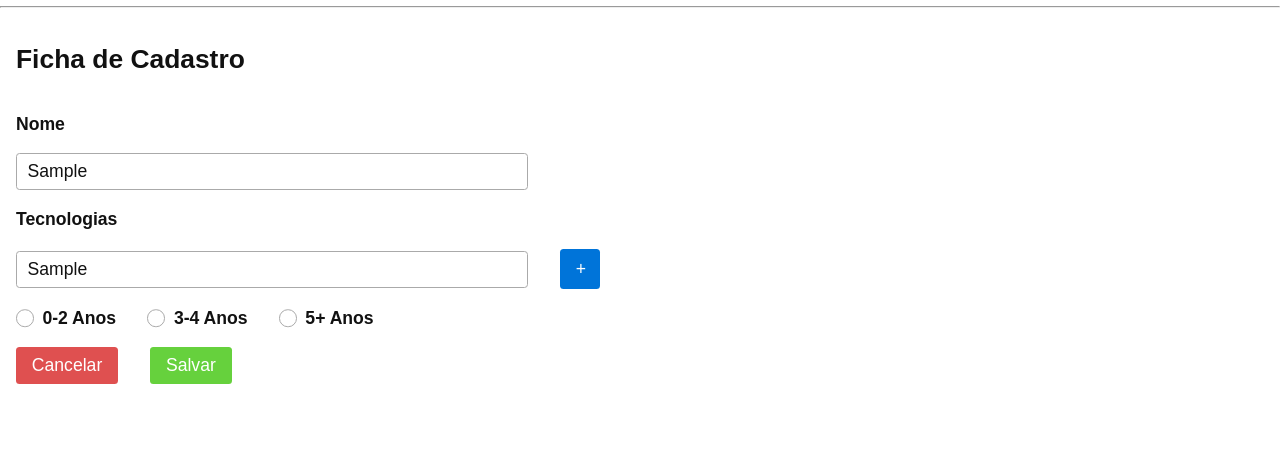
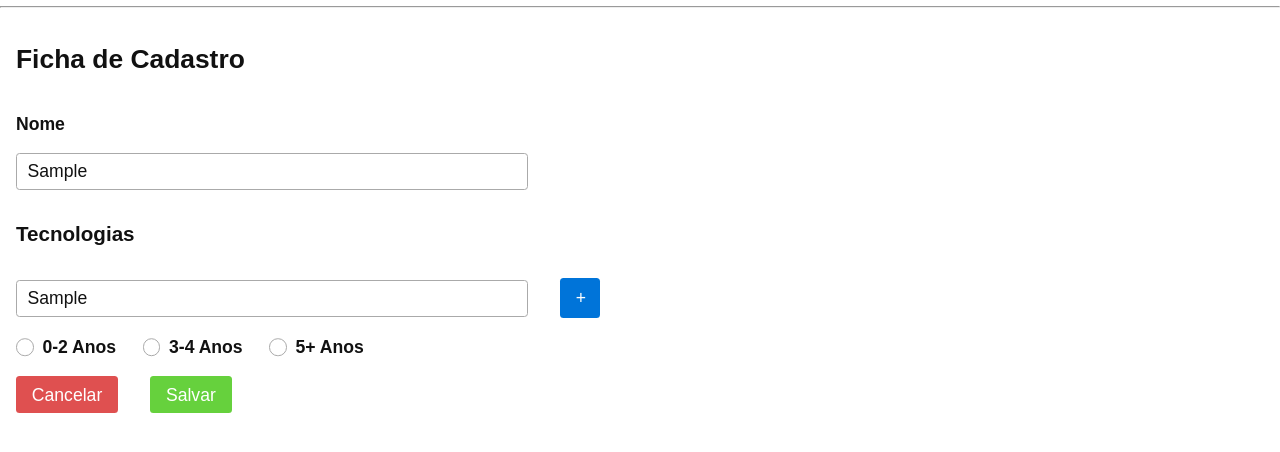
Before and after one commit to mrdsantos/OneBitCode, a plain HTML site: page javascript_dom/cadastro_de_dev-exercise/index.html in a window 1280 px wide. Both pictures are taken after typing "Sample", "Sample" into the empty fields and a click on the button "Salvar". Shown: the part 114-566 px from the top of the page. Drawn offline with Linux system fonts and the light colour scheme.

Commit message:
major fix in all script.css
fixes in most functions - cuz they were wrong you know
fix in declaration order - cuz they were also wrong can u believe?
minor tweaks to html and css

```diff
--- a/javascript_dom/cadastro_de_dev-exercise/content/script/script.js
+++ b/javascript_dom/cadastro_de_dev-exercise/content/script/script.js
@@ -5,141 +5,11 @@ devRegisterForm.addEventListener("submit", (ev) => {
 	ev.preventDefault()
 })
 
-let devStackBtnAdd = document.getElementById("devStackBtnAdd")
-devStackBtnAdd.addEventListener("click", (ev) => {
-	let formChildren = document.getElementById("formChildren")
-	formChildren.append(devStacksPlus())
-})
+let devExperienceRow = 0
 
-let devExperienceRow = 1
+let formChildren = document.getElementById("formChildren")
 
-const devStacksPlus = () => {
-	let div = createDiv("", "")
-
-	let stackNameInput = createInput(
-		"text",
-		"devStackInput",
-		"Digite a tecnologia conhecida",
-		"devStackTechs",
-		"",
-		""
-	)
-
-	let br = document.createElement("br")
-
-	let rowindex = devExperienceRow
-
-	let devExperienceLabel0 = createLabel(
-		"devExperienceRadio" + rowindex + "-0",
-		"0-2 Anos",
-		"checkable inline-block"
-	)
-	let devExperienceLabel1 = createLabel(
-		"devExperienceRadio" + rowindex + "-1",
-		"3-4 Anos",
-		"checkable inline-block"
-	)
-	let devExperienceLabel2 = createLabel(
-		"devExperienceRadio" + rowindex + "-2",
-		"3-4 Anos",
-		"checkable inline-block"
-	)
-
-	let devExperienceRadio0 = createInput(
-		"radio",
-		"devExperience" + rowindex + "-0",
-		"",
-		"devExperienceRadio",
-		"devExperienceRadio" + rowindex + "-0",
-		"0-2 years"
-	)
-	let devExperienceRadio1 = createInput(
-		"radio",
-		"devExperience" + rowindex + "-1",
-		"",
-		"devExperienceRadio",
-		"devExperienceRadio" + rowindex + "-1",
-		"3-4 years"
-	)
-	let devExperienceRadio2 = createInput(
-		"radio",
-		"devExperience" + rowindex + "-2",
-		"",
-		"devExperienceRadio",
-		"devExperienceRadio" + rowindex + "-2",
-		"5+ years"
-	)
-
-	let devStackBtnRmv = btnRmvInput()
-
-	devExperienceRow++
-
-	div.append(
-		stackNameInput,
-		devStackBtnRmv,
-		br,
-		devExperienceRadio0,
-		devExperienceLabel0,
-		devExperienceRadio1,
-		devExperienceLabel1,
-		devExperienceRadio2,
-		devExperienceLabel2
-	)
-
-	return div
-}
-
-const confirmation = () => {
-	let div = createDiv()
-	let btnSave = document.createElement("button")
-	btnSave.textContent = "Salvar"
-	btnSave.id = "btnSave"
-	btnSave.className = "green"
-	btnSave.addEventListener("click", (ev) => {
-		saveData()
-		resetInput()
-		let formChildren = document.getElementById("formChildren")
-		while (formChildren.firstChild) {
-			formChildren.removeChild(formChildren.firstChild)
-		}
-	})
-
-	let btnCancel = document.createElement("button")
-	btnCancel.textContent = "Cancelar"
-	btnCancel.id = "btnCancel"
-	btnCancel.className = "red"
-	btnCancel.addEventListener("click", (ev) => {
-		resetInput()
-		let formChildren = document.getElementById("formChildren")
-		while (formChildren.firstChild) {
-			formChildren.removeChild(formChildren.firstChild)
-		}
-	})
-
-	div.append(btnCancel, btnSave)
-	return div
-}
-
-const resetInput = () => {
-	let resetInput = document.getElementById("devNameInput")
-	resetInput.value = ""
-}
-
-const saveData = () => {
-	let newDeveloper = {}
-	newDeveloper.name = document.querySelector(
-		`input[name="devNameInput"]`
-	).value
-	newDeveloper.stack = document.querySelector(
-		`input[name="devStackInput"]`
-	).value
-	newDeveloper.experience = document.querySelector(
-		`input[class="devExperienceRadio"]:checked`
-	).value
-
-	developer.push(newDeveloper)
-}
-
+// function templates for creating elements
 const createLabel = (forName, textContent, className) => {
 	let element = document.createElement("label")
 	element.htmlFor = forName
@@ -161,29 +31,190 @@ const createInput = (type, name, placeholder, className, id, value) => {
 	return element
 }
 
-const createDiv = () => {
+const createDiv = (id, className) => {
 	let element = document.createElement("div")
+	element.id = id
+	element.className = className
 
 	return element
 }
 
-const btnRmvInput = () => {
+const createBtnRmvTech = (id, className) => {
 	let button = document.createElement("button")
-	let rowindex = devExperienceRow
-
 	button.textContent = "-"
-	button.className = "btnDetails red"
-	button.id = "devStackBtnRmv-" + rowindex
+	button.className = className
+	button.id = id
 	button.addEventListener("click", (ev) => {
 		let elementId = document.getElementById(button.id)
 		elementId.parentElement.remove()
 	})
-	devExperienceRow++
-
 	return button
 }
 
-//append confirmation after the Developer Techs
+const createBtnAddTech = (id, className) => {
+	let button = document.createElement("button")
+	button.textContent = "+"
+	button.id = id
+	button.className = className
+	button.type = "button"
+	button.addEventListener("click", (ev) => {
+		let element = document.getElementById("formChildren")
+		element.append(devTechAdd())
+
+	})
+	return button
+}
+
+// append elements functions
+
+//devTechAdd receive a conditional paramenter. If the parameter is == 1
+//doenst append btnRmvTech and append the Technologies Title Element
+//ued to append the first tech input without appending that said button
+
+const devTechAdd = (conditional) => {
+	let rowIndex = devExperienceRow
+	let div = createDiv("devTechRow" + rowIndex, "devTech")
+	let techTitle = document.createElement("h3")
+	techTitle.textContent = "Tecnologias"
+
+	let techNameInput = createInput(
+		"text",
+		"devTechInput",
+		"Digite a tecnologia conhecida",
+		"",
+		"devTechInput" + rowIndex,
+		""
+	)
+
+	let br = document.createElement("br")
+
+	let devExperienceLabel0 = createLabel(
+		"devExperienceRadio" + rowIndex + "-0",
+		"0-2 Anos",
+		"checkable inline-block"
+	)
+	let devExperienceLabel1 = createLabel(
+		"devExperienceRadio" + rowIndex + "-1",
+		"3-4 Anos",
+		"checkable inline-block"
+	)
+	let devExperienceLabel2 = createLabel(
+		"devExperienceRadio" + rowIndex + "-2",
+		"5+ Anos",
+		"checkable inline-block"
+	)
+
+	let devExperienceRadio0 = createInput(
+		"radio",
+		"devExperience" + rowIndex,
+		"",
+		"devExperienceRadio ",
+		"devExperienceRadio" + rowIndex + "-0",
+		"0-2 years"
+	)
+	let devExperienceRadio1 = createInput(
+		"radio",
+		"devExperience" + rowIndex,
+		"",
+		"devExperienceRadio ",
+		"devExperienceRadio" + rowIndex + "-1",
+		"3-4 years"
+	)
+	let devExperienceRadio2 = createInput(
+		"radio",
+		"devExperience" + rowIndex,
+		"",
+		"devExperienceRadio ",
+		"devExperienceRadio" + rowIndex + "-2",
+		"5+ years"
+	)
+
+	devExperienceRow++
+
+	if (conditional == 1) {
+		div.append(
+			techTitle,
+			techNameInput,
+			createBtnAddTech("btnAddrow" + rowIndex, "btnTech"),
+			br,
+			devExperienceRadio0,
+			devExperienceLabel0,
+			devExperienceRadio1,
+			devExperienceLabel1,
+			devExperienceRadio2,
+			devExperienceLabel2
+		)
+		return div
+	}
+	div.append(
+			techNameInput,
+			createBtnAddTech("btnAddrow" + rowIndex, "btnTech"),
+			createBtnRmvTech("btnRmvRow" + rowIndex, "btnTech red"),
+			br,
+			devExperienceRadio0,
+			devExperienceLabel0,
+			devExperienceRadio1,
+			devExperienceLabel1,
+			devExperienceRadio2,
+			devExperienceLabel2
+		)
+
+	return div
+}
+
+// dom manipulation functions
+formChildren.append(devTechAdd(1))
+
+const confirmation = () => {
+	let div = createDiv()
+	let btnSave = document.createElement("button")
+	btnSave.textContent = "Salvar"
+	btnSave.id = "btnSave"
+	btnSave.className = "green"
+	btnSave.addEventListener("click", (ev) => {
+		saveData()
+		resetInput()
+		btnSave.blur()
+	})
+
+	let btnCancel = document.createElement("button")
+	btnCancel.textContent = "Cancelar"
+	btnCancel.id = "btnCancel"
+	btnCancel.className = "red"
+	btnCancel.addEventListener("click", (ev) => {
+		resetInput()
+		btnCancel.blur()
+	})
+
+	div.append(btnCancel, btnSave)
+	return div
+}
+
+const resetInput = () => {
+	let element = document.getElementById("formChildren")
+	while (element.hasChildNodes()) {
+		element.lastChild.remove()
+	}
+	formChildren.append(devTechAdd(1))
+}
+
+const saveData = () => {
+	let fullName = document.getElementById("devNameInput").value
+
+	let technologies = []
+	let tech = document.querySelectorAll(".devTech")
+	tech.forEach((element ) => {
+		let techName = document.querySelector("#" + element.id + " input[name='devTechInput']").value
+		let techExp = 	document.querySelector("#" + element.id + " input[type='radio']:checked").value
+		technologies.push({technologies: techName, Exp: techExp})
+	})
+
+	let newDeveloper = {Name: fullName, Technologies: technologies}
+
+	developer.push(newDeveloper)
+}
+
+//append confirmation() after the Developer Techs
 {
 	let elementConfirmation = document.getElementById("devRegisterForm")
 	elementConfirmation.append(confirmation())
--- a/javascript_dom/cadastro_de_dev-exercise/content/script/style.css
+++ b/javascript_dom/cadastro_de_dev-exercise/content/script/style.css
@@ -13,7 +13,7 @@ input {
     display: inline-block !important;
 }
 
-.btnDetails {
+.btnTech {
     height: 40px;
     width: 40px;
 }
--- a/javascript_dom/cadastro_de_dev-exercise/index.html
+++ b/javascript_dom/cadastro_de_dev-exercise/index.html
@@ -15,16 +15,7 @@
 		<h2>Ficha de Cadastro</h2>
 		<form class="devRegisterForm" id="devRegisterForm" action="">
                 <label for="devNameInput">Nome</label>
-                <input type="text" name="devNameInput" placeholder="Digite o Nome" id="devNameInput" />
-				<label for="devStackInput">Tecnologias</label>
-				<input type="text" name="devStackInput" placeholder="Digite a tecnologia conhecida" class="devStackTechs" id="devStackInput"><button id="devStackBtnAdd" class="btnDetails" type="button">+</button>
-				<br>
-				<input type="radio" name="devExperience0-0" class="devExperienceRadio" id="devExperienceRadio0-0" value="0-2 years">
-                <label for="devExperienceRadio0-0" class="checkable inline-block">0-2 Anos</label>
-				<input type="radio" name="devExperience0-1" class="devExperienceRadio" id="devExperienceRadio0-1" value="3-4 years">
-                <label for="devExperienceRadio0-1" class="checkable inline-block">3-4 Anos</label>
-				<input type="radio" name="devExperience0-2" class="devExperienceRadio" id="devExperienceRadio0-2" value="5+ years">
-                <label for="devExperienceRadio0-2" class="checkable inline-block">5+ Anos</label>
+                <input type="text" name="devNameInput" placeholder="Digite o Nome" class="devInfo devName" id="devNameInput" />
 				<div id="formChildren">
 
 				</div>
```
